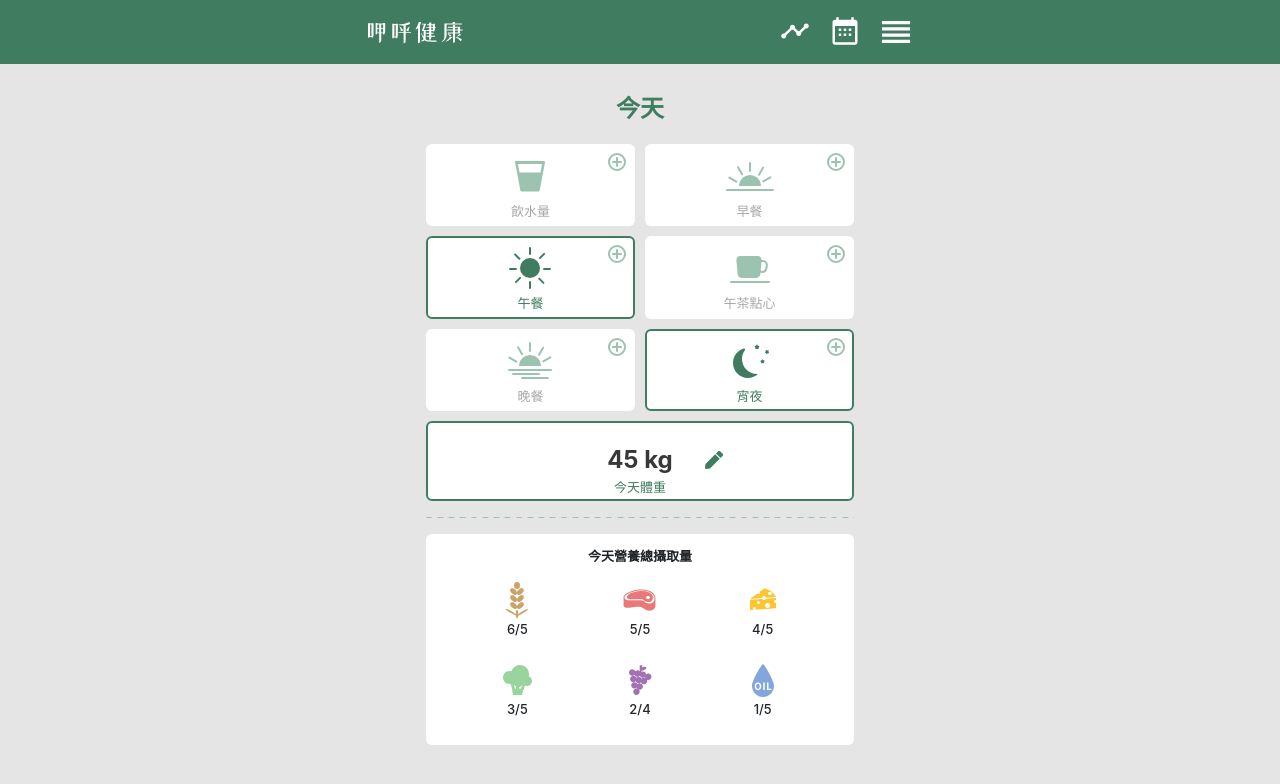
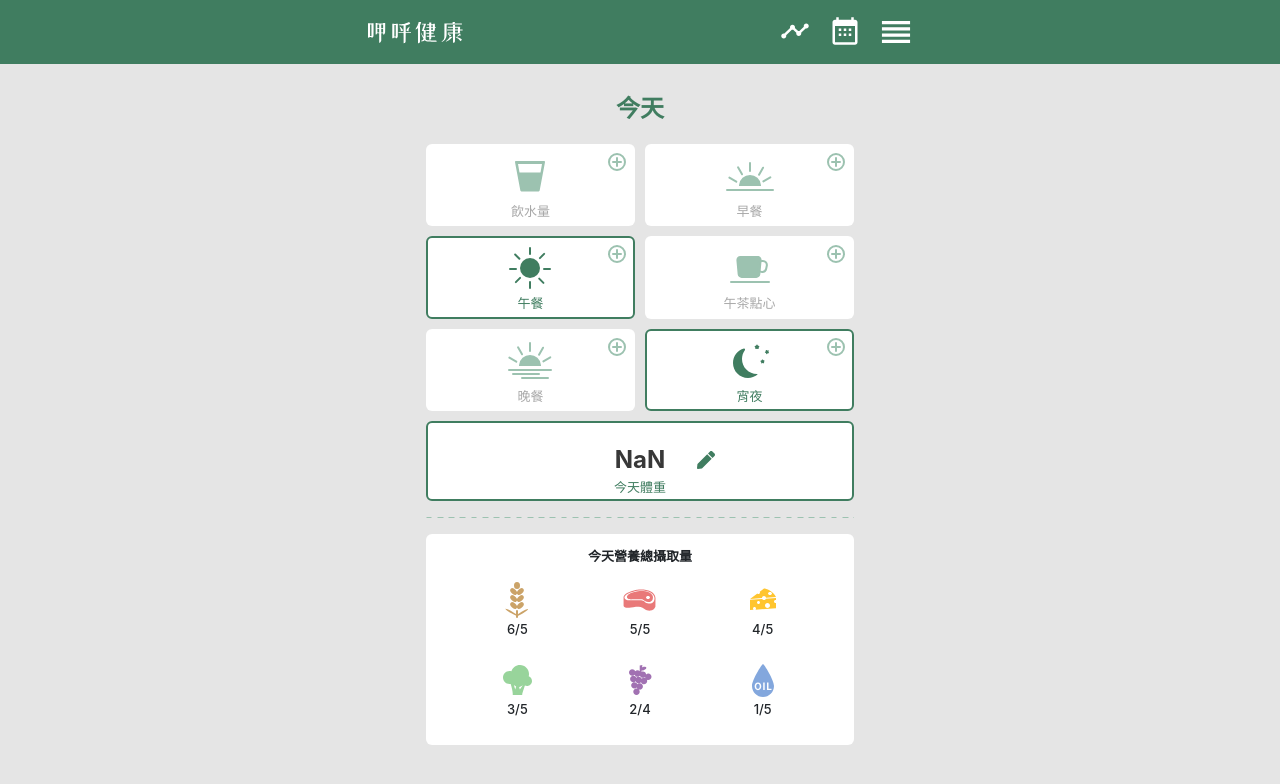
Before and after one commit to yachen168/Healthy-Eating, a Vue app: page /recording/states in a window 1280 px wide. Shown: the top 784 px of the page. Built offline with nearby package versions, Linux system fonts and the light colour scheme; no server answers.

Commit message:
fix: decimal data

```diff
--- a/src/components/recording/FormCard.vue
+++ b/src/components/recording/FormCard.vue
@@ -7,7 +7,9 @@
         :class="{ disabled: quantity == 0 }"
         @click="$emit('minus:quantity')"
       />
-      <h2 class="quantity">{{ quantity.toFixed(1) }} {{ unit }}</h2>
+      <h2 class="quantity">
+        {{ Math.round(quantity * 100) / 100 }} {{ unit }}
+      </h2>
       <AddIcon class="icon" @click="$emit('add:quantity')" />
     </div>
     <slot name="footer"></slot>
--- a/src/views/recording/RecordingStates.vue
+++ b/src/views/recording/RecordingStates.vue
@@ -47,7 +47,8 @@
         >
           <RecordingCard :class="{ recorded: true }">
             <p slot="card-body" class="title">
-              {{ "45 kg" }}<PenIcon class="icon-pen" />
+              {{ Math.round($store.getters.userProfile.weight * 100) / 100
+              }}<PenIcon class="icon-pen" />
             </p>
             <span slot="card-footer" class="description"
               >{{
--- a/src/views/recording/WaterRecord.vue
+++ b/src/views/recording/WaterRecord.vue
@@ -18,7 +18,7 @@
         ></BaseButton>
         <BaseButton
           title="確認"
-          :disabledState="true"
+          :disabledState="waterIntake === 0"
           buttonStyle="primary"
         ></BaseButton>
       </div>
```
